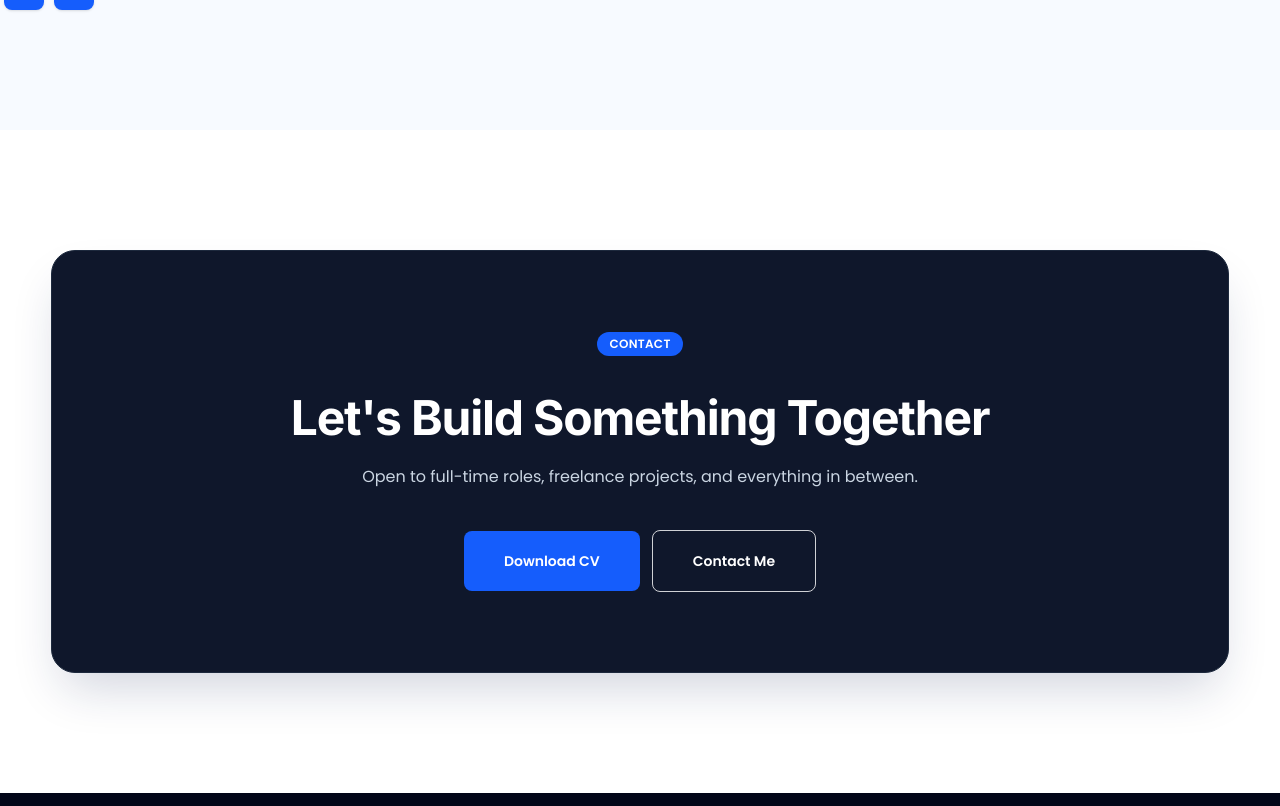
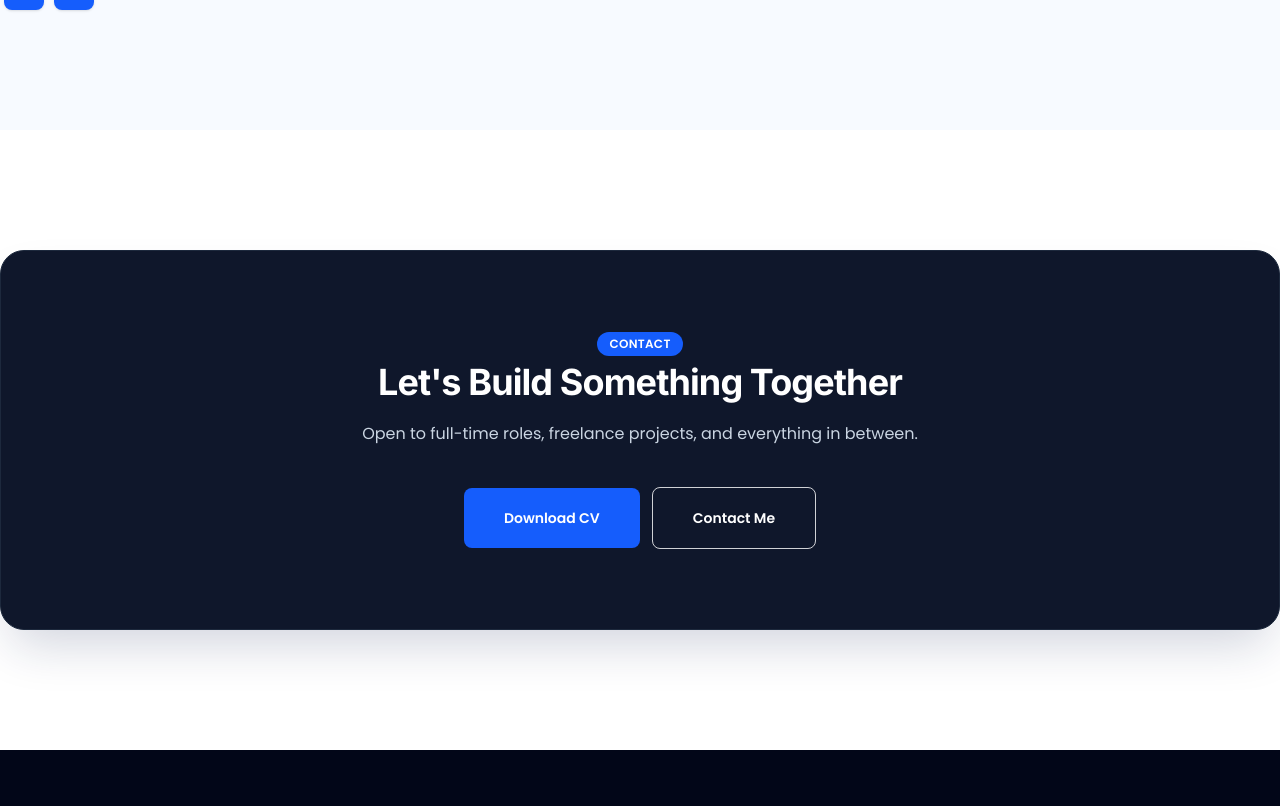
Before and after one commit to johnmarkfrias/jmfrias-portfolio, a React (Vite) app: page / in a window 1280 px wide. Shown: the part 3134-3940 px from the top of the page. Built offline with nearby package versions, Linux system fonts and the light colour scheme.

Commit message:
fix cta secction

```diff
--- a/src/components/sections/CTA.jsx
+++ b/src/components/sections/CTA.jsx
@@ -1,30 +1,29 @@
 // src/components/sections/CTA.jsx
 
+import Section from "../layout/Section";
+import Container from "../layout/Container";
 import SectionBadge from "../common/SectionBadge";
 import Button from "../common/Button";
 
 function CTA() {
   return (
-    <section
-      id="cta"
-      aria-labelledby="cta-heading"
-      className="py-[60px] md:py-[80px] lg:py-[100px] xl:py-[120px] bg-white"
-    >
-      {/* 1440px Global Container Layout */}
-      <div className="max-w-[1440px] mx-auto px-[4%] 2xl:px-8">
+    <Section id="cta" aria-label="CTA Section" className="bg-white">
+      <Container>
 
         {/* Banner Box */}
         <div className="bg-slate-900 rounded-3xl px-6 sm:px-12 lg:px-16 py-12 sm:py-16 lg:py-20 text-center text-white shadow-2xl shadow-blue-950/20 border border-slate-800">
-          <SectionBadge>CONTACT</SectionBadge>
+          <div className="-mb-2 sm:-mb-3">
+            <SectionBadge>CONTACT</SectionBadge>
+          </div>
 
           <h2
             id="cta-heading"
-            className="text-2xl sm:text-3xl md:text-4xl lg:text-5xl font-bold my-4 leading-tight tracking-tight text-white"
+            className="text-2xl sm:text-3xl md:text-4xl font-bold leading-tight tracking-tight text-white"
           >
             Let's Build Something Together
           </h2>
 
-          <p className="text-sm sm:text-base text-slate-300 w-full lg:max-w-xl mx-auto mb-8 sm:mb-10 leading-relaxed">
+          <p className="text-sm sm:text-base text-slate-300 w-full lg:max-w-xl mx-auto mt-3 sm:mt-4 mb-8 sm:mb-10 leading-relaxed">
             Open to full-time roles, freelance projects, and everything in
             between.
           </p>
@@ -49,8 +48,8 @@ function CTA() {
           </div>
         </div>
 
-      </div>
-    </section>
+      </Container>
+    </Section>
   );
 }
 
```
